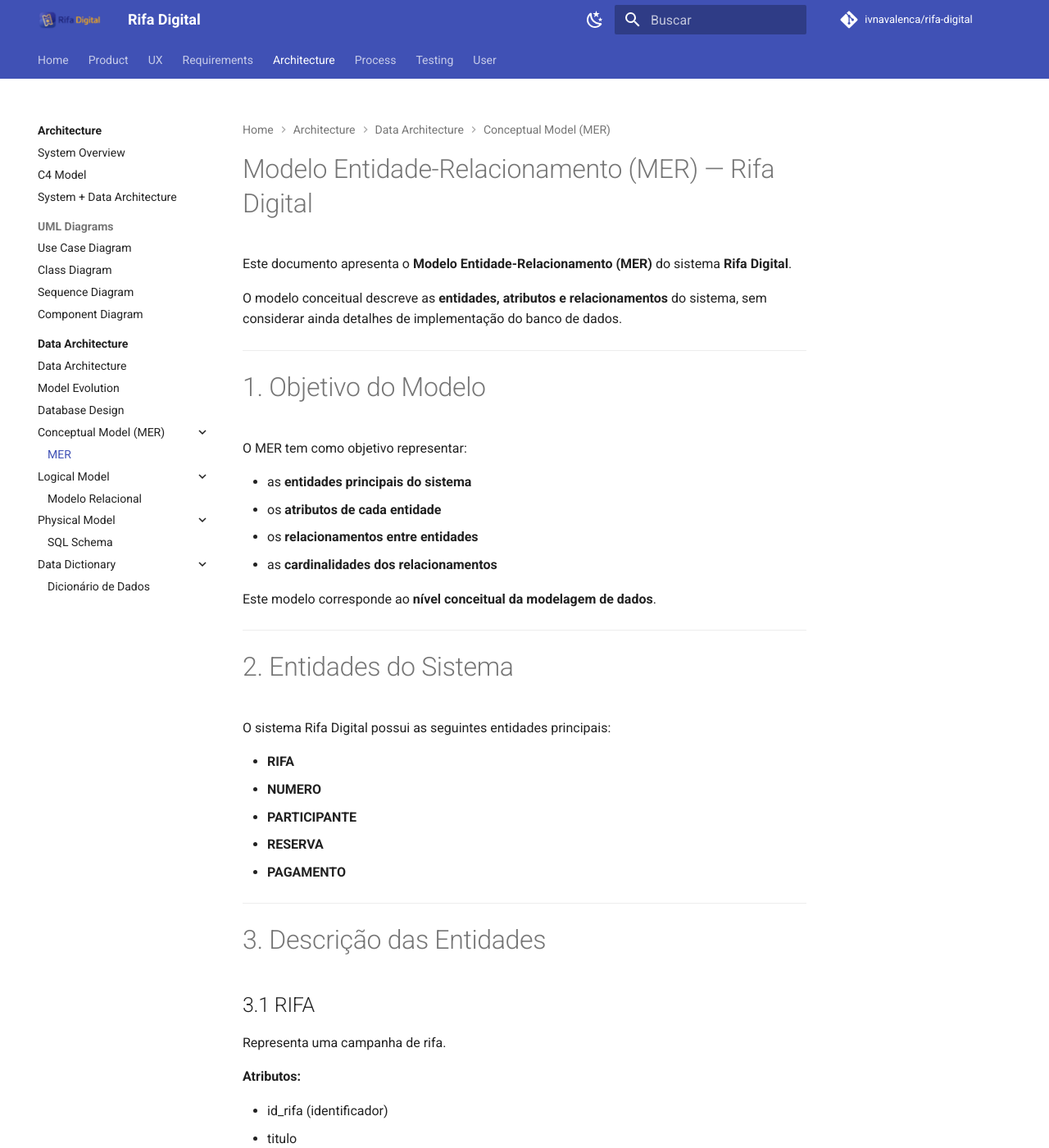
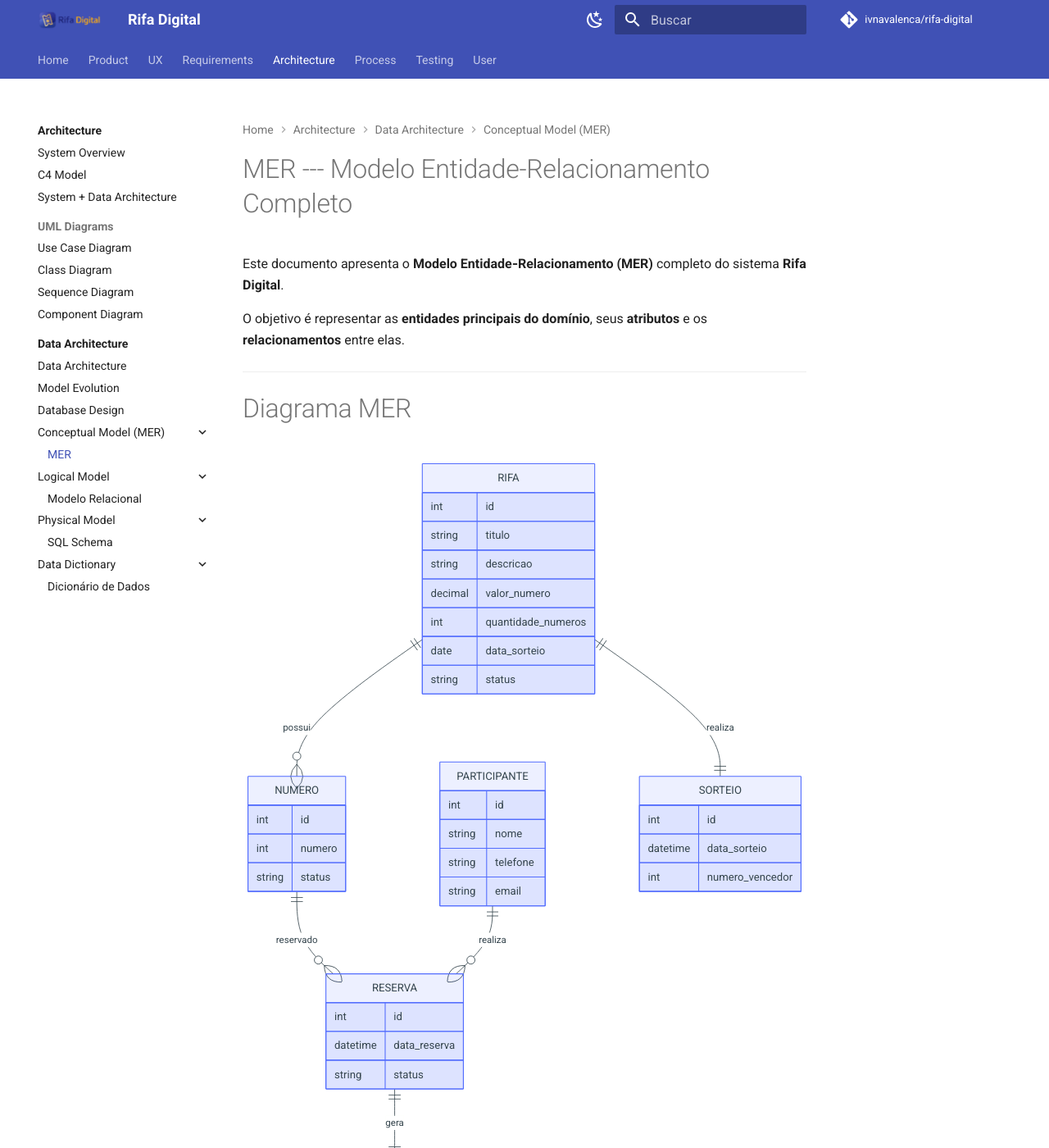
Before and after one commit to ivnavalenca/rifa-digital, an MkDocs documentation site: the page built from docs/architecture/data/conceptual/mer.md, in a window 1280 px wide and 1400 px high. Shown: the whole window at 82% size. Built offline with MkDocs 1.6.1 and Material for MkDocs 9.7.7, drawn with Linux system fonts in a browser that asks for light colours; comment, search, counter and statistics services are not loaded; some of the changed text lies outside the part shown.

Commit message:
Update mer.md

````diff
--- a/docs/architecture/data/conceptual/mer.md
+++ b/docs/architecture/data/conceptual/mer.md
@@ -1,211 +1,177 @@
+# MER --- Modelo Entidade-Relacionamento Completo
 
-# Modelo Entidade-Relacionamento (MER) — Rifa Digital
+Este documento apresenta o **Modelo Entidade‑Relacionamento (MER)**
+completo do sistema **Rifa Digital**.
 
-Este documento apresenta o **Modelo Entidade-Relacionamento (MER)** do sistema **Rifa Digital**.
+O objetivo é representar as **entidades principais do domínio**, seus
+**atributos** e os **relacionamentos** entre elas.
 
-O modelo conceitual descreve as **entidades, atributos e relacionamentos** do sistema, sem considerar ainda detalhes de implementação do banco de dados.
+------------------------------------------------------------------------
 
----
+# Diagrama MER
 
-# 1. Objetivo do Modelo
+``` mermaid
+erDiagram
 
-O MER tem como objetivo representar:
+RIFA {
+    int id
+    string titulo
+    string descricao
+    decimal valor_numero
+    int quantidade_numeros
+    date data_sorteio
+    string status
+}
 
-- as **entidades principais do sistema**
-- os **atributos de cada entidade**
-- os **relacionamentos entre entidades**
-- as **cardinalidades dos relacionamentos**
+NUMERO {
+    int id
+    int numero
+    string status
+}
 
-Este modelo corresponde ao **nível conceitual da modelagem de dados**.
+PARTICIPANTE {
+    int id
+    string nome
+    string telefone
+    string email
+}
 
----
+RESERVA {
+    int id
+    datetime data_reserva
+    string status
+}
 
-# 2. Entidades do Sistema
+PAGAMENTO {
+    int id
+    datetime data_pagamento
+    decimal valor
+    string status
+}
 
-O sistema Rifa Digital possui as seguintes entidades principais:
+SORTEIO {
+    int id
+    datetime data_sorteio
+    int numero_vencedor
+}
 
-- **RIFA**
-- **NUMERO**
-- **PARTICIPANTE**
-- **RESERVA**
-- **PAGAMENTO**
+RIFA ||--o{ NUMERO : possui
+NUMERO ||--o{ RESERVA : reservado
+PARTICIPANTE ||--o{ RESERVA : realiza
+RESERVA ||--|| PAGAMENTO : gera
+RIFA ||--|| SORTEIO : realiza
+```
 
----
+------------------------------------------------------------------------
 
-# 3. Descrição das Entidades
+# Entidades
 
-## 3.1 RIFA
+## Rifa
 
-Representa uma campanha de rifa.
+Representa uma campanha de rifa criada por um organizador.
 
-**Atributos:**
+Principais atributos:
 
-- id_rifa (identificador)
-- titulo
-- descricao
-- data_sorteio
-- valor_numero
-- quantidade_numeros
-- status
+-   id
+-   titulo
+-   descricao
+-   valor_numero
+-   quantidade_numeros
+-   data_sorteio
+-   status
 
----
+------------------------------------------------------------------------
 
-## 3.2 NUMERO
+## Número
 
-Representa um número disponível para participação na rifa.
+Representa um número individual pertencente a uma rifa.
 
-**Atributos:**
+Atributos:
 
-- id_numero
-- numero
-- status
-- id_rifa
+-   id
+-   numero
+-   status
 
 Status possíveis:
 
-- disponível
-- reservado
-- pago
+-   disponível
+-   reservado
+-   vendido
 
----
+------------------------------------------------------------------------
 
-## 3.3 PARTICIPANTE
+## Participante
 
-Representa uma pessoa que participa da rifa.
+Representa o usuário que participa da rifa.
 
-**Atributos:**
+Atributos:
 
-- id_participante
-- nome
-- telefone
-- email
+-   id
+-   nome
+-   telefone
+-   email
 
----
+------------------------------------------------------------------------
 
-## 3.4 RESERVA
+## Reserva
 
-Representa a reserva de um número por um participante.
+Representa a reserva temporária de um número por um participante.
 
-**Atributos:**
+Atributos:
 
-- id_reserva
-- data_reserva
-- status
-- id_numero
-- id_participante
+-   id
+-   data_reserva
+-   status
 
----
+------------------------------------------------------------------------
 
-## 3.5 PAGAMENTO
+## Pagamento
 
-Representa o pagamento realizado para confirmar a participação.
+Representa o pagamento associado a uma reserva.
 
-**Atributos:**
+Atributos:
 
-- id_pagamento
-- valor
-- data_pagamento
-- metodo_pagamento
-- status
-- id_reserva
+-   id
+-   data_pagamento
+-   valor
+-   status
 
----
+------------------------------------------------------------------------
 
-# 4. Relacionamentos
+## Sorteio
 
-Os relacionamentos entre as entidades são:
+Representa o sorteio realizado ao final da campanha.
 
-| Entidade A | Relacionamento | Entidade B | Cardinalidade |
-|-------------|---------------|-------------|---------------|
-| RIFA | possui | NUMERO | 1 : N |
-| NUMERO | pode gerar | RESERVA | 1 : 0..1 |
-| PARTICIPANTE | realiza | RESERVA | 1 : N |
-| RESERVA | gera | PAGAMENTO | 1 : 1 |
+Atributos:
 
----
+-   id
+-   data_sorteio
+-   numero_vencedor
 
-# 5. Diagrama Entidade-Relacionamento
+------------------------------------------------------------------------
 
-O diagrama abaixo representa o modelo conceitual utilizando notação de entidade-relacionamento.
+# Relacionamentos
 
-```mermaid
-erDiagram
+  Entidade       Relacionamento   Entidade
+  -------------- ---------------- -----------
+  Rifa           possui           Número
+  Número         pode gerar       Reserva
+  Participante   realiza          Reserva
+  Reserva        gera             Pagamento
+  Rifa           possui           Sorteio
 
-RIFA ||--o{ NUMERO : possui
-NUMERO ||--o| RESERVA : reservado
-PARTICIPANTE ||--o{ RESERVA : realiza
-RESERVA ||--|| PAGAMENTO : gera
+------------------------------------------------------------------------
 
-RIFA {
-  int id_rifa
-  string titulo
-  string descricao
-  date data_sorteio
-  decimal valor_numero
-  int quantidade_numeros
-  string status
-}
+# Observações
 
-NUMERO {
-  int id_numero
-  int numero
-  string status
-}
+Este modelo conceitual serve como base para:
 
-PARTICIPANTE {
-  int id_participante
-  string nome
-  string telefone
-  string email
-}
+-   modelo relacional
+-   implementação SQL
+-   definição das regras de integridade do banco
 
-RESERVA {
-  int id_reserva
-  datetime data_reserva
-  string status
-}
+Ele também está diretamente relacionado aos documentos:
 
-PAGAMENTO {
-  int id_pagamento
-  decimal valor
-  datetime data_pagamento
-  string metodo_pagamento
-  string status
-}
-```
-
----
-
-# 6. Regras de Negócio
-
-O modelo segue as seguintes regras:
-
-1. Uma **rifa possui vários números**.
-2. Cada **número pertence a apenas uma rifa**.
-3. Um **participante pode reservar vários números**.
-4. Um **número pode ser reservado apenas uma vez**.
-5. Cada **reserva gera exatamente um pagamento**.
-
----
-
-# 7. Nível da Modelagem
-
-Este modelo corresponde ao:
-
-**Modelo Conceitual de Dados**
-
-Fluxo da modelagem no projeto:
-
-MER → Modelo Relacional → SQL → Banco de Dados
-
----
-
-# 8. Próximos Passos
-
-A partir do MER são derivados:
-
-- **Modelo Relacional**
-- **Script SQL do banco de dados**
-- **Dicionário de dados**
-
-Esses artefatos fazem parte da arquitetura de dados do sistema.
+-   `modelo-relacional.md`
+-   `schema-sql.md`
+-   `dicionario-dados.md`
````
